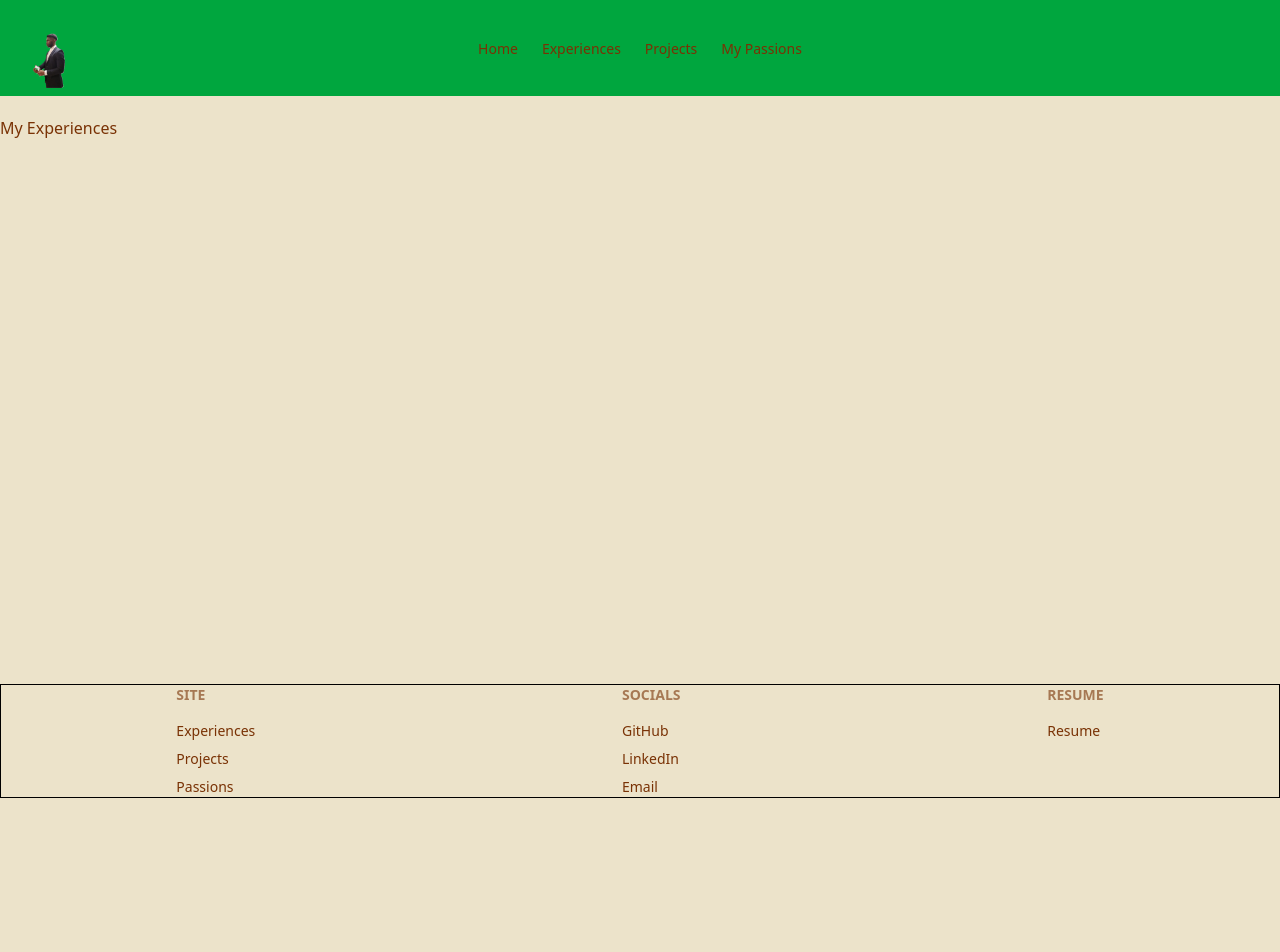
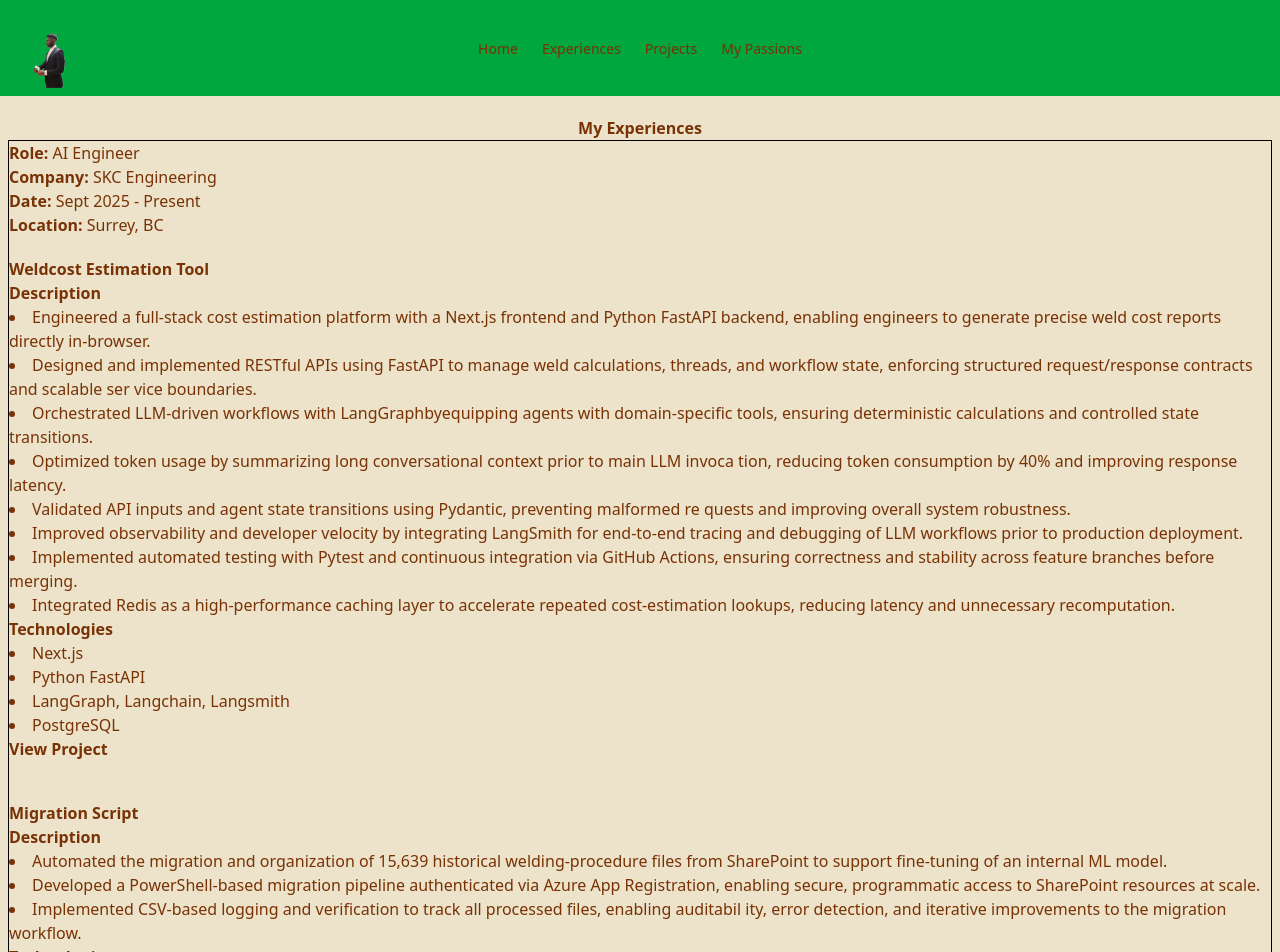
Before and after one commit to maximenewman/portfolio, a Next.js app: page /experiences in a window 1280 px wide. Shown: the top 952 px of the page. Before the commit the page ends 800 px from the top, so only its background shows below. Built offline with nearby package versions, Linux system fonts and the light colour scheme.

Commit message:
Structured experiences, now need to complete styling so that projects aren't indented

```diff
--- a/app/experiences/components/display_experiences.tsx
+++ b/app/experiences/components/display_experiences.tsx
@@ -3,12 +3,16 @@
 
 export function display_experience(experiences: experience[]){
     return (
-        <div className="container">
+        <div className="container flex flex-col items-center">
             {experiences.map( (experience, index) => (
-
-
+                <div key={index} className="border border-black mx-2">
+                    <h2><strong>Role:</strong> {experience.role}</h2>
+                    <h2><strong>Company:</strong> {experience.company}</h2>
+                    <h2><strong>Date:</strong> {experience.date}</h2>
+                    <h2><strong>Location:</strong> {experience.location}</h2>
+                    {display_project(experience.projects)}
+                </div>
             ))}
-
         </div>
     )
 }
--- a/app/experiences/data/experience.tsx
+++ b/app/experiences/data/experience.tsx
@@ -61,5 +61,58 @@
                 link: ""
             },
         ]
-    }
+    },
+    {
+        role: "AI Engineer",
+        company: "SKC Engineering",
+        date: "Sept 2025 - Present",
+        location: "Surrey, BC",
+        projects: [
+            {
+                title: "Weldcost Estimation Tool",
+                description: [
+                    ` Engineered a full-stack cost estimation platform with a Next.js frontend and Python FastAPI
+                    backend, enabling engineers to generate precise weld cost reports directly in-browser.`,
+                    ` Designed and implemented RESTful APIs using FastAPI to manage weld calculations,
+                    threads, and workflow state, enforcing structured request/response contracts and scalable ser
+                    vice boundaries.`,
+                    `Orchestrated LLM-driven workflows with LangGraphbyequipping agents with domain-specific
+                    tools, ensuring deterministic calculations and controlled state transitions.`,
+                    `Optimized token usage by summarizing long conversational context prior to main LLM invoca
+                    tion, reducing token consumption by 40% and improving response latency.`,
+                    `Validated API inputs and agent state transitions using Pydantic, preventing malformed re
+                    quests and improving overall system robustness.`,
+                    ` Improved observability and developer velocity by integrating LangSmith for end-to-end tracing
+                    and debugging of LLM workflows prior to production deployment.`,
+                    ` Implemented automated testing with Pytest and continuous integration via GitHub Actions,
+                    ensuring correctness and stability across feature branches before merging.`,
+                    `Integrated Redis as a high-performance caching layer to accelerate repeated cost-estimation
+                    lookups, reducing latency and unnecessary recomputation.`
+                ],
+                tech: [
+                    "Next.js",
+                    "Python FastAPI",
+                    "LangGraph, Langchain, Langsmith",
+                    "PostgreSQL"
+                ],
+                link: ""
+            },
+            {
+                title: "Migration Script",
+                description: [
+                    ` Automated the migration and organization of 15,639 historical welding-procedure files from
+                    SharePoint to support fine-tuning of an internal ML model.`,
+                    `Developed a PowerShell-based migration pipeline authenticated via Azure App Registration,
+                    enabling secure, programmatic access to SharePoint resources at scale.`,
+                    ` Implemented CSV-based logging and verification to track all processed files, enabling auditabil
+                    ity, error detection, and iterative improvements to the migration workflow.`
+                ],
+                tech: [
+                    "Azure App",
+                    "PnP PowerShell"
+                ],
+                link: ""
+            },
+        ]
+    },
 ]
--- a/app/experiences/page.tsx
+++ b/app/experiences/page.tsx
@@ -1,9 +1,15 @@
+import { display_experience } from "./components/display_experiences"
+import { experiences } from "./data/experience"
+
 export default function Experiences(){
     return (
-        <div>
+        <div className="justify-items-center">
             <header>
-                <h1>My Experiences</h1>
+                <h1><strong>My Experiences</strong></h1>
             </header>
+            <main>
+                {display_experience(experiences)}
+            </main>
         </div>
     )
 }
--- a/app/projects/page.tsx
+++ b/app/projects/page.tsx
@@ -3,6 +3,13 @@
 
 export default function Portfoliorojects() {
     return (
-        display_project(projects)
+        <div className="justify-items-center">
+            <header>
+                <h1><strong>My Projects</strong></h1>
+            </header>
+            <main>
+                {display_project(projects)}
+            </main>
+        </div>
     )
 }
```
